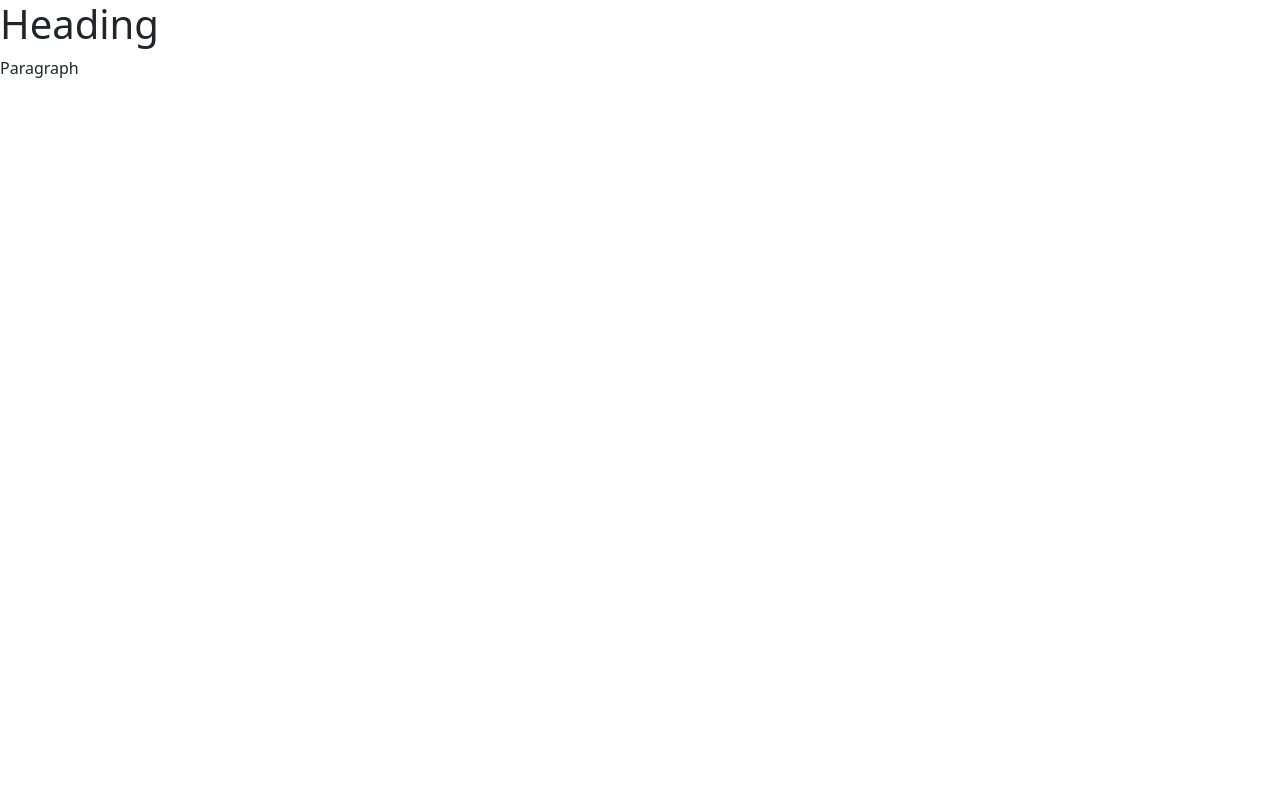
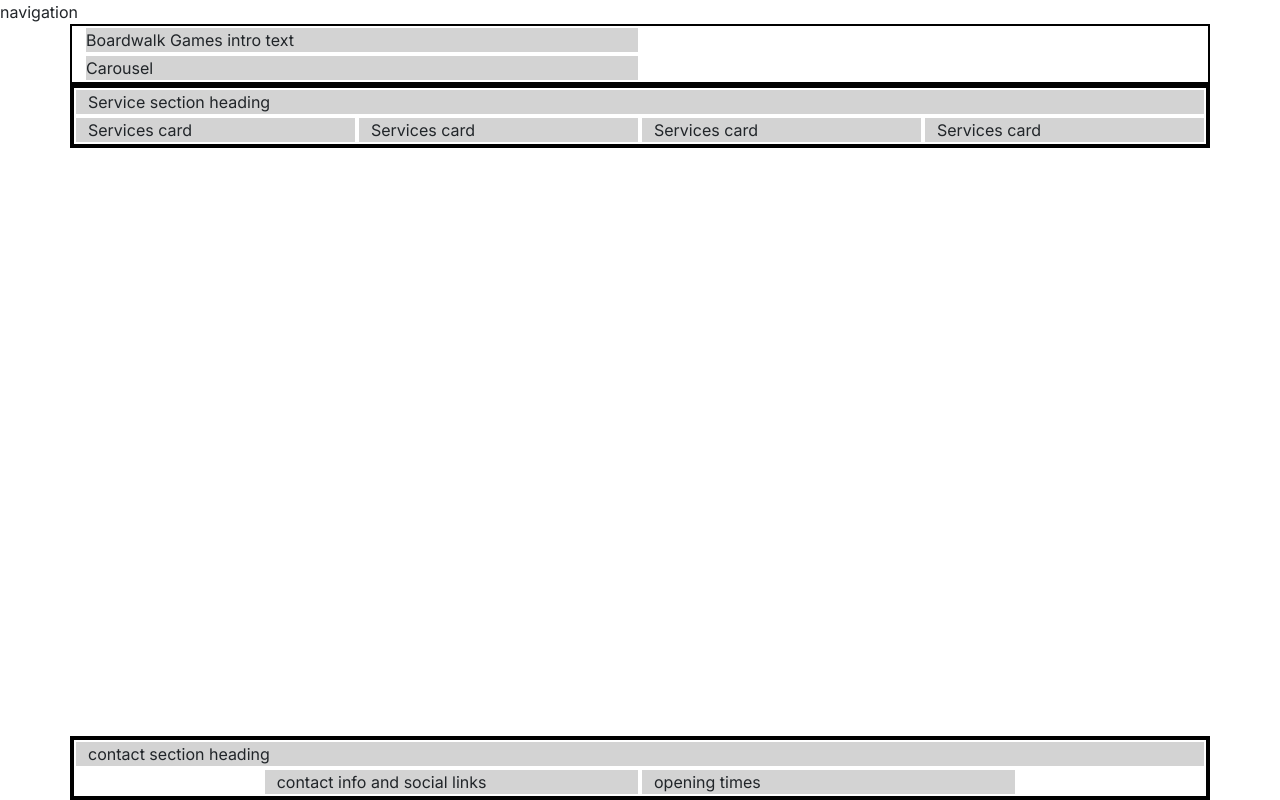
Before and after one commit to nickdunwell/boardwalk-games, a plain HTML site: page index.html in a window 1280 px wide. Drawn offline with nearby package versions, Linux system fonts and the light colour scheme; a web font is replaced by a local one.

Commit message:
added front page wireframe to htmal

```diff
--- a/assets/css/style.css
+++ b/assets/css/style.css
@@ -1,9 +1,41 @@
 /* Google fonts import */
 @import url('https://fonts.googleapis.com/css2?family=Inter:wght@100..900&family=Macondo&display=swap');
 
-/* CSS variables */
+/* CSS Variables */
 :root {
     --primary-font: "Inter", sans-serif;
     --secondary-font: "Macondo", cursive;
-    --primary-color: #416a8e; /*blue*/
+    --primary-color: #3a2620; /* dark brown */
+    --secondary-color: #aa9581; /* light brown */
+    --highlight-color: #416a8e; /* blue */
+    --highlight-color-light: #7a9fc2; /* light blue */
 }
+
+/* Global styles */
+
+body {
+    font-family: var(--primary-font);
+}
+
+h1,
+h2,
+h3 {
+    font-family: var(--secondary-font);
+    color: var(--primary-color);
+}
+
+.sub-heading-color {
+    color: var(--highlight-color);
+}
+
+/* grid visualisation CSS for testing */
+
+.container,
+.row {
+    border: 2px solid black;
+}
+
+.col-12 {
+    border: 2px solid white;
+    background-color: lightgrey;
+}
--- a/index.html
+++ b/index.html
@@ -1,23 +1,66 @@
+
 <!DOCTYPE html>
 <html lang="en">
 
 <head>
     <meta charset="UTF-8">
     <meta name="viewport" content="width=device-width, initial-scale=1.0">
-    <title>Document</title>
+    <meta name="description" content="Boardwalk Games, your ultimate gaming retreat! Perfect for casual gamers, enthusiasts, and student gatherings. Visit us for your next adventure in board gaming.">
+    <title>Boardwalk Games | Home</title>
 
-    <!-- Bootstrap 5 CSS -->
+    <!-- favicons generated by favicon.io -->
+<link rel="apple-touch-icon" sizes="180x180" href="assets/images/apple-touch-icon.png">
+<link rel="icon" type="image/png" sizes="32x32" href="assets/images/favicon-32x32.png">
+<link rel="icon" type="image/png" sizes="16x16" href="assets/images/favicon-16x16.png">
+
+<!-- Bootstrap 5 CSS -->
     <link href="https://cdn.jsdelivr.net/npm/bootstrap@5.3.3/dist/css/bootstrap.min.css" rel="stylesheet"
         integrity="sha384-QWTKZyjpPEjISv5WaRU9OFeRpok6YctnYmDr5pNlyT2bRjXh0JMhjY6hW+ALEwIH" crossorigin="anonymous">
 
-    <!-- custom CSS -->
+    <!-- Custom CSS -->
     <link rel="stylesheet" href="assets/css/style.css">
 </head>
 
-<body>
-    <h1>Heading</h1>
-    <p>Paragraph</p>
+<!--classes on body set to work with mt-auto on footer to ensure it always stays on the bottom of the page-->
+<body class="d-flex flex-column min-vh-100">
+    <!--Navigation-->
+    <div>navigation</div>
 
+    <!--Header with carousel-->
+    <header class="container">
+        <row>
+            <div class="col-12 col-xl-6">Boardwalk Games intro text</div>
+            <div class="col-12 col-xl-6">Carousel</div>
+        </row>
+    </header>
+
+    <!--main element to hold all key sections of the home page. it is not part of the grid structure -->
+    <main>
+        <!--Services sectionServices-->
+        <section class="container">
+            <div class="row">
+                <div class="col-12">Service section heading</div>
+                <div class="col-12 col-md-6 col-xl-3">Services card</div>
+                <div class="col-12 col-md-6 col-xl-3">Services card</div>
+                <div class="col-12 col-md-6 col-xl-3">Services card</div>
+                <div class="col-12 col-md-6 col-xl-3">Services card</div>
+            </div>
+        </section>
+    </main>
+
+    <!--Footer / contact section-->
+    <!--mt-auto adde to push footer to the bottom of the page-->
+    <footer class="mt-auto">
+        <div class="container">
+            <div class="row justify-content-center">
+                <div class="col-12">contact section heading</div>
+                <!--contact info-->
+                <div class="col-12 col-md-6 col-xl-4">contact info and social links</div>
+                <!--opening times-->
+                <div class="col-12 col-md-6 col-xl-4">opening times</div>
+            </div>
+        </div>
+    </footer>
     <!-- Bootstrap JS -->
     <script src="https://cdn.jsdelivr.net/npm/bootstrap@5.3.3/dist/js/bootstrap.bundle.min.js"
         integrity="sha384-YvpcrYf0tY3lHB60NNkmXc5s9fDVZLESaAA55NDzOxhy9GkcIdslK1eN7N6jIeHz" crossorigin="anonymous">
```
